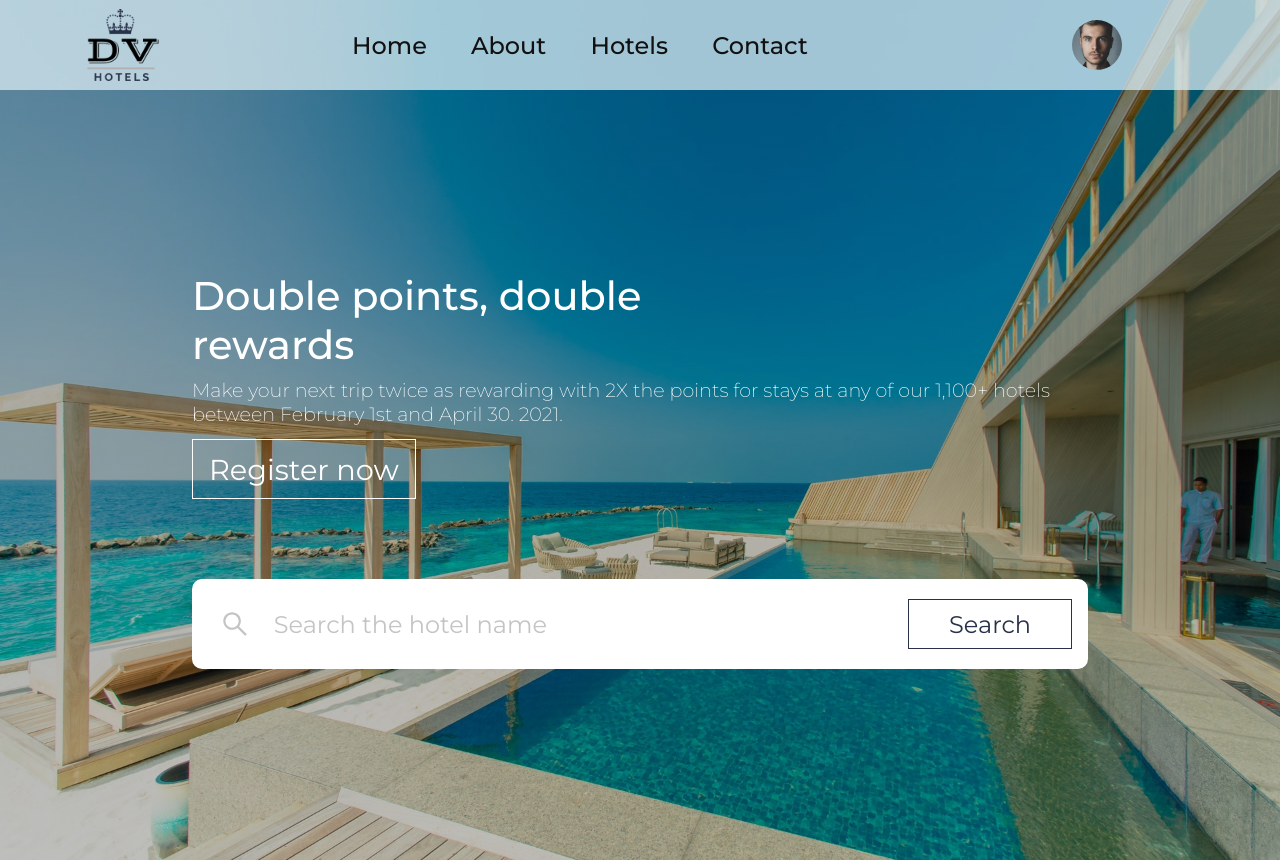
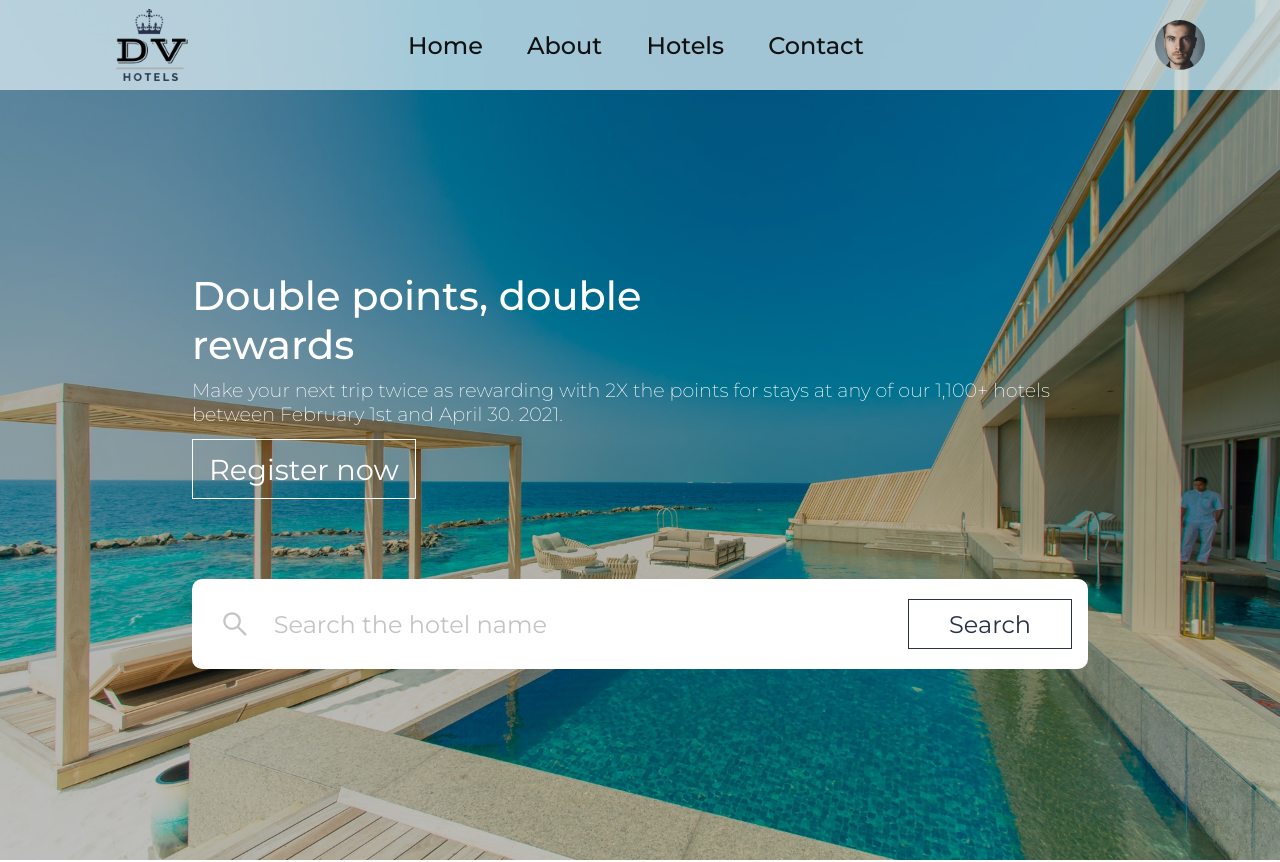
Before and after one commit to vujic02/DV-Hotels, a React (Create React App) app: page / in a window 1280 px wide. Shown: the top 862 px of the page. Built offline with nearby package versions, Linux system fonts and the light colour scheme.

Commit message:
created authentication  modal

```diff
--- a/src/App.js
+++ b/src/App.js
@@ -8,6 +8,13 @@ import Hotels from "./pages/Hotels";
 function App() {
 
   const [isOpen, setIsOpen] = useState(false);
+  const [modalState, setModalState] = useState(false);
+
+  const toggleModal = () => {
+    setModalState(prev => !prev);
+  }
+
+  console.log(modalState)
 
   const toggle = () => {
     setIsOpen(prev => !prev);
@@ -17,7 +24,7 @@ function App() {
     <div className="App">
       <Router>
         <Route exact path="/">
-          <Home isOpen={isOpen} toggle={toggle} />
+          <Home toggleModal={toggleModal} modalState={modalState} isOpen={isOpen} toggle={toggle} />
         </Route>
         <Route path="/about">
           <About isOpen={isOpen} toggle={toggle} />
--- /dev/null
+++ b/src/components/Main/AuthModal.js
@@ -0,0 +1,54 @@
+import React from 'react'
+import styled from 'styled-components'
+import { Container, Img, TextH1 } from '../../styles/global-styles'
+import {VscSignIn, VscSignOut} from "react-icons/vsc"
+import {FiSettings} from "react-icons/fi"
+
+const AuthModal = () => {
+
+    const Line = styled.hr`
+        border-top: 1px solid #C2C2C2;
+        width: 100%;
+    `
+
+    const Modal = styled.div`
+        z-index: 100;
+        position: fixed;
+        width: 100%;
+
+    `
+
+    return (
+        <Modal>
+        <Container pos="absolute" t="8.4rem" r=".5rem" flexDir="column" w="320px" p="2rem 0 1rem 0" bg="var(--white)" shadow="3px 3px 30px 3px rgba(0,0,0,0.8)" borR=".5rem">
+            <Container w="100%" flexDir="column" align="center">
+                <Img src="./images/user.jpg" w="80px" h="80px" borR="50%" objFit="cover" />
+                <TextH1 m="2% 0 0 0" fontS="1rem" fontW="500">Username</TextH1>
+                <TextH1 m="1% 0 5% 0"  fontS="0.75rem" fontW="700" col="rgba(0, 0, 0, 0.7)">user_email@gmail.com</TextH1>
+                <Line />
+            </Container>
+            <Container p="5% 0 0 5%" flexDir="column" align="flex-start" justify="space-around">
+                <Container p="5% 0 0 0" align="center">
+                    <VscSignIn style={{width: "35px", height: "35px", color: "rgba(0,0,0,0.85)"}} />
+                    <TextH1 m="0 0 0 .5rem" fontS="1rem" fontW="600">Log out</TextH1>
+                </Container>
+                <Container p="5% 0 0 0" align="center">
+                    <VscSignOut style={{width: "35px", height: "35px", color: "rgba(0,0,0,0.85)"}} />
+                    <TextH1 m="0 0 0 .5rem" fontS="1rem" fontW="600">Log in with another account</TextH1>
+                </Container>
+                <Container p="5% 0 10% 0" align="center">
+                    <FiSettings style={{width: "30px", height: "30px", color: "rgba(0,0,0,0.85)"}} />
+                    <TextH1 m="0 0 0 .5rem" fontS="1rem" fontW="600">Account Settings</TextH1>
+                </Container>
+            </Container>
+            <Container flexDir="column" align="center">
+                <Line />
+                <TextH1 p=".8rem 0 0 0" fontS="0.75rem" fontW="700" col="rgba(0, 0, 0, 0.7)">Don't have an account?</TextH1>
+                <TextH1  fontS="0.9rem" fontW="800" col="rgba(0, 0, 0, 0.9)">Register</TextH1>
+            </Container>
+        </Container>
+        </Modal>
+    )
+}
+
+export default AuthModal
--- a/src/components/Navbar/Navbar.js
+++ b/src/components/Navbar/Navbar.js
@@ -9,10 +9,13 @@ import {
   MobileIcon,
 } from "../../styles/navbar-styles";
 
+import AuthModal from "../Main/AuthModal"
 import { Link } from "react-router-dom";
 import { Links } from "../../utils/Links";
 
-const Navbar = ({ toggle, isOpen }) => {
+const Navbar = ({ toggle, isOpen, toggleModal, modalState }) => {
+
+
   let MainLogo = "./images/logo.png";
   let UserLogo = "./images/user.jpg"
 
@@ -29,9 +32,12 @@ const Navbar = ({ toggle, isOpen }) => {
           </Navlink>
         ))}
       </LinkDiv>
-      <ButtonHolder>
+      <ButtonHolder onClick={toggleModal} openModal={modalState}>
         <Avatar src={UserLogo} />
       </ButtonHolder>
+      {modalState ? (
+      <AuthModal />
+      ) : null}
       <MobileIcon isOpen={isOpen} onClick={toggle}>
         <div className="line line1"></div>
         <div className="line line2"></div>
--- a/src/pages/Home.js
+++ b/src/pages/Home.js
@@ -13,10 +13,10 @@ import { LandingOverlay } from "../styles/home-styles";
 import { Grid, Overlay, TextH1 } from "../styles/global-styles";
 import { Paths, HomePageImgs } from "../utils/Links";
 
-const Home = ({ toggle, isOpen }) => {
+const Home = ({ toggle, isOpen, modalState, toggleModal }) => {
   return (
     <section className="home-page">
-      <Navbar isOpen={isOpen} toggle={toggle} />
+      <Navbar isOpen={isOpen} toggle={toggle} toggleModal={toggleModal} modalState={modalState} />
       <Sidebar isOpen={isOpen} toggle={toggle} />
       <LandingOverlay
         bgImage="./images/landing.jpg"
--- a/src/styles/global-styles.js
+++ b/src/styles/global-styles.js
@@ -17,6 +17,7 @@ export const Container = styled.div`
     bottom: ${({b}) => b};
     background: ${({bg}) => bg};
     border-radius: ${({borR}) => borR};
+    box-shadow: ${({shadow}) => shadow};
 
     @media screen and (max-width: 1366px) {
         width: ${({wM1}) => wM1};
--- a/src/styles/navbar-styles.js
+++ b/src/styles/navbar-styles.js
@@ -9,7 +9,7 @@ export const Nav = styled.nav`
   position: sticky;
   top: 0;
   display: flex;
-  justify-content: space-around;
+  justify-content: space-between;
   align-items: center;
 
   @media screen and (max-width: 768px) {
@@ -78,6 +78,18 @@ export const ButtonHolder = styled.div`
   display: flex;
   justify-content: space-around;
   align-items: center;
+  position: relative;
+
+  &::before {
+    z-index: ${({openModal}) => (openModal ? "200" : "-1")};
+    ${({openModal}) => openModal && "content: ''; "} // advanced use of styled components https://styled-components.com/docs/advanced#tagged-template-literals
+    border-style: ${({openModal}) => (openModal ? "solid" : null)};
+    border-width: ${({openModal}) => (openModal ? "30px 35px 30px 0" : null)};
+    border-color: ${({openModal}) => (openModal ? "transparent #fff transparent transparent" : null)};
+    position: ${({openModal}) => (openModal ? "absolute" : null)};
+    transform: ${({openModal}) => (openModal ? "rotate(90deg)" : null)};
+    bottom: ${({openModal}) => (openModal ? "-28px" : null)};
+  }
 
   @media screen and (max-width: 768px) {
     display: none;
@@ -106,8 +118,13 @@ export const Avatar = styled.img`
 `;
 
 export const Logo = styled.img`
+  margin-left: 7rem;
   width: 80px;
   height: 80px;
+  cursor: pointer;
+  @media screen and (max-width: 768px) {
+    margin-left: 0;
+  }
 `;
 
 export const MobileIcon = styled.div`
```
